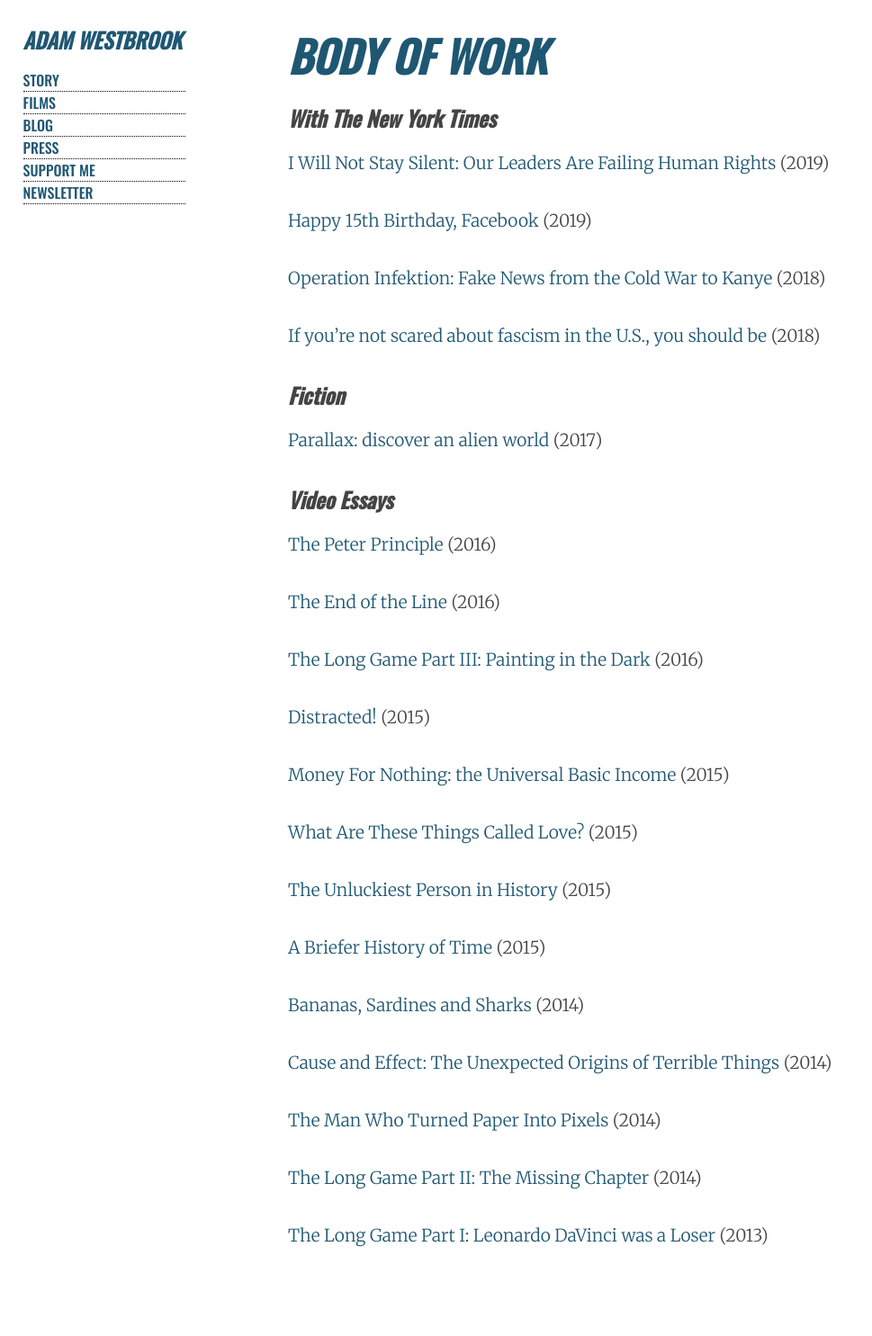
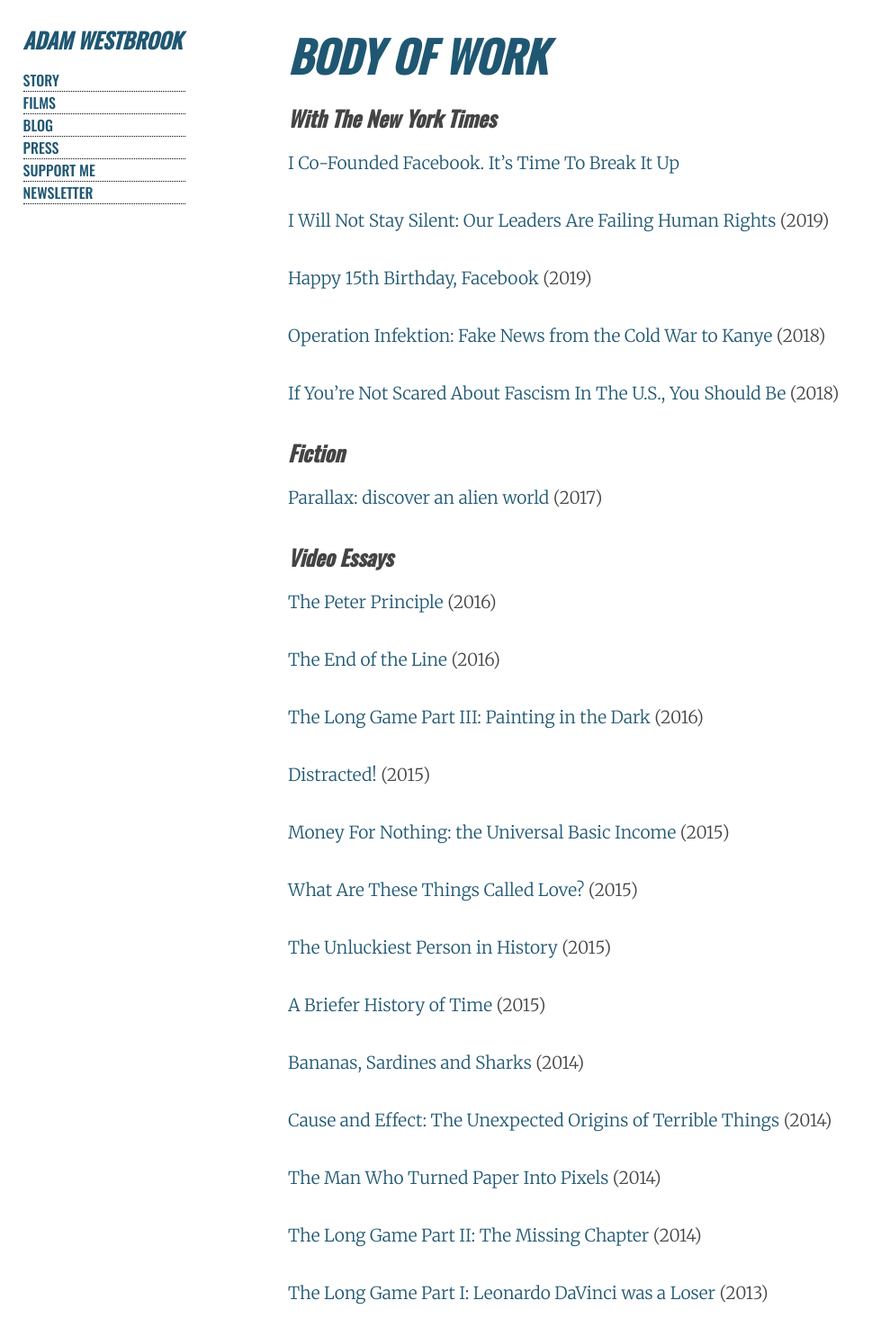
Before and after one commit to AdamWestbrook/adamwestbrook.github.io, a Jekyll site: the page built from films.md, in a window 1280 px wide. Shown: the whole page at 90% size, without its empty margins (0-969 px from the left). Built offline with Jekyll 4.4.1, drawn with Linux system fonts in a browser that asks for light colours; before the commit the page ends 1421 px from its top, so only the background shows below that.

Commit message:
New video

```diff
--- a/films.md
+++ b/films.md
@@ -7,10 +7,11 @@
 
 ## With The New York Times
 
+- [I Co-Founded Facebook. It's Time To Break It Up](https://www.nytimes.com/video/opinion/100000006480848/chris-hughes-facebook-zuckerberg.html)
 - [I Will Not Stay Silent: Our Leaders Are Failing Human Rights](https://www.nytimes.com/video/opinion/100000006306143/un-human-rights-violations.html) (2019)
 - [Happy 15th Birthday, Facebook](https://www.youtube.com/watch?v=GDMYgzfLi5g) (2019)
 - [Operation Infektion: Fake News from the Cold War to Kanye](http://adamwestbrook.co.uk/operation-infektion) (2018)
-- [If you're not scared about fascism in the U.S., you should be](https://www.nytimes.com/2018/10/15/opinion/fascists-leaders-america-trump.html) (2018)
+- [If You're Not Scared About Fascism In The U.S., You Should Be](https://www.nytimes.com/2018/10/15/opinion/fascists-leaders-america-trump.html) (2018)
 
 ## Fiction
 
```
